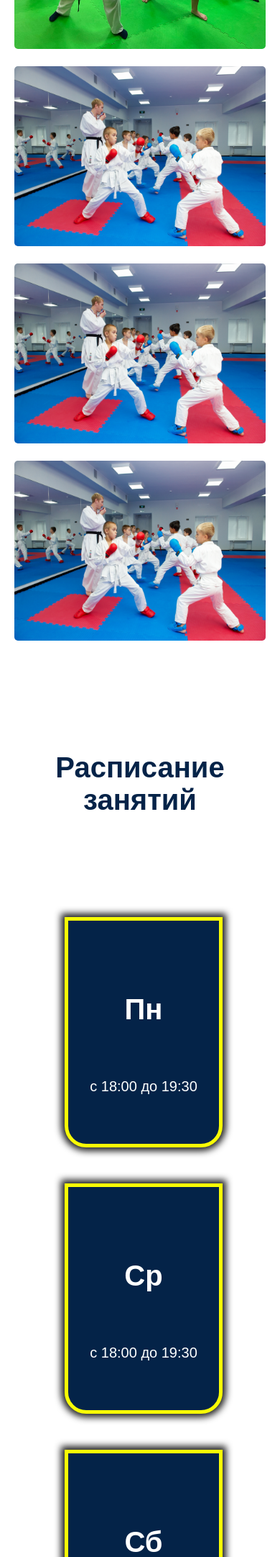
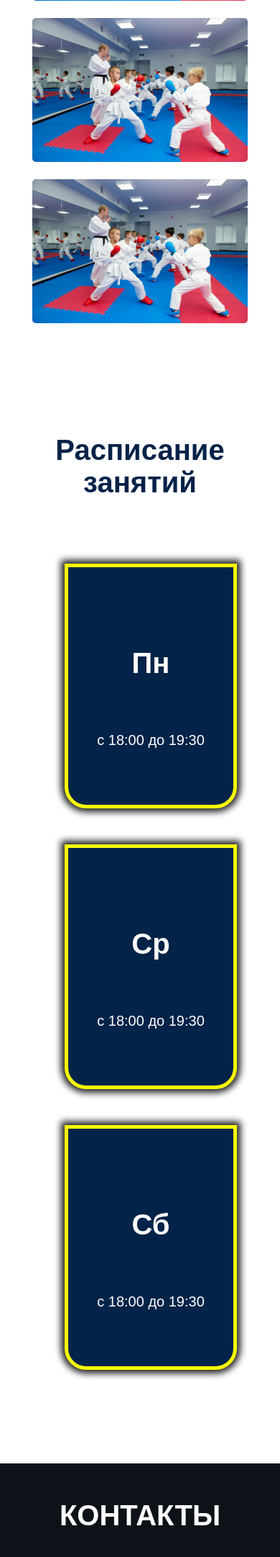
Before and after one commit to Legenda1224/repo-html, a PHP site: page / in a window 390 px wide. Shown: the part 3393-5556 px from the top of the page at 72% size. Run offline with PHP 8.4, Linux system fonts and the light colour scheme.

Commit message:
Update style.css

```diff
--- a/css/style.css
+++ b/css/style.css
@@ -628,7 +628,9 @@ footer{
     border: 5px solid rgb(249, 253, 5);
 }
 
-
+.img-ysheniki:hover{
+    transform: scale(1.0);
+}
 }
 
 @media (max-width: 991px){
@@ -676,6 +678,7 @@ footer{
 }
 
 @media (max-width: 460px){
+
 .zagolovok h3{
     font-size: 35px;
     color: white;
@@ -747,63 +750,7 @@ footer{
     font-size: 17px;
 }
 
-/*raspisanie*/
 
-.cont_raspisanie{
-    margin-top:100px;
-}
-.raspisanie h3{
-    padding-top: 100px;
-    padding-bottom: 0px;
-    font-size: 40px;
-}
-
-.d-flex-raspisanie{
-    box-shadow: none;
-    padding-top: 100px;
-}
-
-.ponid{
-    width: 210px;
-    height: 310px;
-    margin-bottom: 50px;
-}
-
-.ponid:hover{
-    transform: scale(1.0);
-    background: #042348;
-    color: white;
-    box-shadow: 0px 0px 10px 5px rgb(34, 34, 34);
-    border: 5px solid rgb(249, 253, 5);
-}
-
-
-.sreda{
-    width: 210px;
-    height: 310px;
-    margin-bottom: 50px;
-}
-
-.sreda:hover{
-    transform: scale(1.0);
-    background: #042348;
-    color: white;
-    box-shadow: 0px 0px 10px 5px rgb(34, 34, 34);
-    border: 5px solid rgb(249, 253, 5);
-}
-
-.subot{
-    width: 210px;
-    height: 310px;
-    margin-bottom: 50px;
-}
-.subot:hover{
-    transform: scale(1.0);
-    background: #042348;
-    color: white;
-    box-shadow: 0px 0px 10px 5px rgb(34, 34, 34);
-    border: 5px solid rgb(249, 253, 5);
-}
 }
 
 
@@ -825,4 +772,116 @@ footer{
     font-size: 14px;
     font-weight: 700;
 }
+
+
+
+/*raspisanie*/
+
+.cont_raspisanie{
+    margin-top:100px;
 }
+.raspisanie h3{
+    color: #042348;
+    padding-top: 100px;
+    padding-bottom: 0px;
+    text-align: center;
+    font-size: 40px;
+    font-family: arial;
+}
+
+.d-flex-raspisanie{
+    box-shadow: none;
+    padding-top: 50px;
+    padding-bottom: 0px;
+
+}
+
+.ponid{
+    margin-bottom: 50px;
+}
+.ponid:hover{
+    transform: scale(1.0);
+    background: #042348;
+    color: white;
+    box-shadow: 0px 0px 10px 5px rgb(34, 34, 34);
+    border: 5px solid rgb(249, 253, 5);
+}
+
+
+
+.sreda{
+    margin-bottom: 50px;
+}
+.sreda:hover{
+    transform: scale(1.0);
+    background: #042348;
+    color: white;
+    box-shadow: 0px 0px 10px 5px rgb(34, 34, 34);
+    border: 5px solid rgb(249, 253, 5);
+}
+
+
+
+.subot{
+    margin-bottom: 50px;
+}
+.subot:hover{
+    transform: scale(1.0);
+    background: #042348;
+    color: white;
+    box-shadow: 0px 0px 10px 5px rgb(34, 34, 34);
+    border: 5px solid rgb(249, 253, 5);
+}
+
+
+
+/*Ученики*/
+
+.ysheniki h3{
+    padding-bottom: 0px;
+    font-size: 40px;
+    font-family: arial;
+}
+
+.d-flex-img{
+    display: flex;
+    flex-wrap: wrap;
+    justify-content: center;
+}
+
+.img-ysheniki{
+    border-radius: 5px;
+    margin: 10px;
+    width: 300px;
+    height: 200px;
+    transition: 0.2s ease-in-out;
+}
+
+
+
+
+
+.contact{
+    margin-top: 80px;
+    background-color: #0d1218;
+    height: 520px;
+}
+
+.pod_contact h3{
+    text-transform:uppercase;
+    font-family: arial;
+    font-size: 40px;
+    padding-top: 50px;
+    text-align: center;
+    color: white;
+}
+
+.d-flex-contact p{
+    padding-top: 50px;
+    line-height: 34px;
+    text-align: center;
+    color: white;
+    font-family: arial;
+    font-size: 19px;
+}
+}
```
Lines whose indentation alone changed are shown as unchanged.
